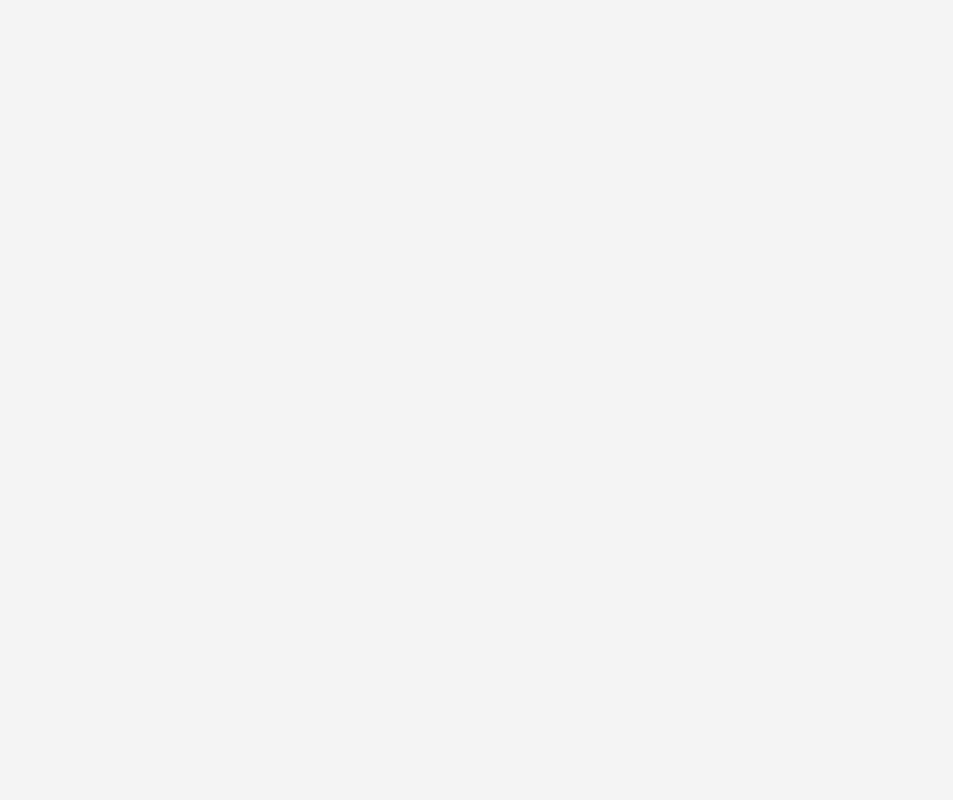
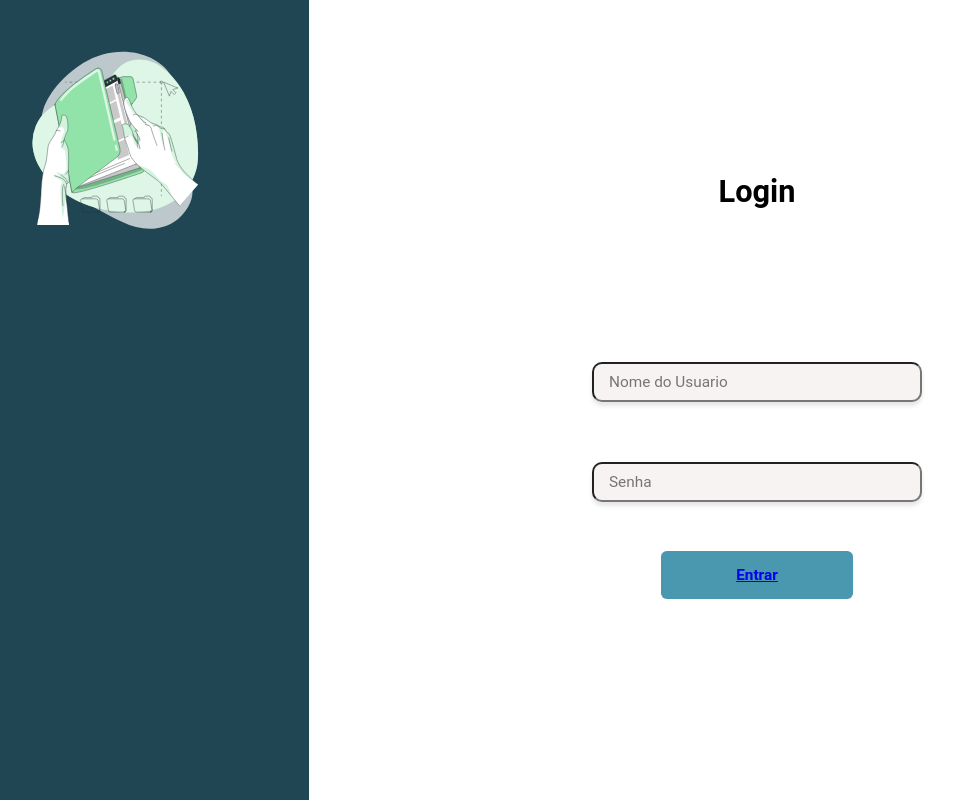
Before and after one commit to lamasog/ccp-system-front, a React (Create React App) app in the folder front_ccp/: page /register in a window 1280 px wide. Shown: the whole page, without its empty margins (75-1028 px from the left). Built offline with nearby package versions, Linux system fonts and the light colour scheme.

Commit message:
feat: add register page

```diff
--- a/front_ccp/src/components/SideBar/style.js
+++ b/front_ccp/src/components/SideBar/style.js
@@ -1,7 +1,7 @@
 import styled from 'styled-components';
 
 export const SideBarContainer = styled.div`
-  width: 300px;
+  width: 30%;
   height: 100vh;
   display: flex;
   flex-direction: column;
--- /dev/null
+++ b/front_ccp/src/pages/RegisterPage/index.js
@@ -0,0 +1,33 @@
+import React from 'react';
+import {ContainerPage, ContainerMain, ContainerRegister} from './style'
+import {Input} from '../../components/Input/index'
+import { Link } from 'react-router-dom';
+import SideBar from '../../components/SideBar'
+
+function Register() {
+
+  return (
+    <ContainerPage>
+        <ContainerMain>
+            <SideBar></SideBar>
+            <ContainerRegister>
+                <h1>Login</h1>
+                <form>
+                    <Input
+                        placeholder="Nome do Usuario"
+                        type="name"
+                    />
+                    <Input
+                        placeholder="Senha"
+                        type="password"
+                        required
+                    />
+                    <button className="buttonSubmit" type="submit"><Link to="/">Entrar</Link></button>
+                </form>
+            </ContainerRegister>
+        </ContainerMain>
+    </ContainerPage>
+  );
+}
+
+export default Register;
--- /dev/null
+++ b/front_ccp/src/pages/RegisterPage/style.js
@@ -0,0 +1,54 @@
+import styled from 'styled-components';
+
+export const ContainerPage = styled.div`
+  width: 100vw;
+  height: 100vh;
+  display: flex;
+  flex-direction: row;
+`;
+
+export const ContainerMain = styled.div`
+  width: 100vw;
+  height: 100vh;
+  background-color: #FFFFFF;
+  display: flex;
+  flex-direction: row;
+  justify-content: space-around;
+  align-items: center;
+`;
+
+export const ContainerRegister = styled.div`
+  width: 70%;
+  height: 70vh;
+  margin-top: 5rem;
+  margin-bottom: 6rem;
+  display:flex;
+  flex-direction: column;
+  align-items: center;
+  justify-content: space-around;
+  .buttonSubmit {
+    width: 20rem;
+    height: 5rem;
+    background: var(--color-button-background);
+    color: var(--color-highlight-text);
+    border: 0;
+    border-radius: 0.6rem;
+    cursor: pointer;
+    font-weight: 700;
+    display: flex;
+    align-items: center;
+    justify-content: center;
+    text-decoration: none;
+    transition: 0.2s;
+    margin: 2rem 0 1.2rem 0;
+  }
+  .buttonSubmit:hover {
+    opacity: 0.8;
+  }
+  form {
+    width: 100%;
+    display: flex;
+    flex-direction: column;
+    align-items: center;
+  }
+`;
--- a/front_ccp/src/pages/index.js
+++ b/front_ccp/src/pages/index.js
@@ -1,19 +1,20 @@
 import React from 'react';
-import { BrowserRouter as Router, Switch, Route, Link } from "react-router-dom";
+import { BrowserRouter as Router, Route } from "react-router-dom";
 
 import MainPage from './CCPMainPage/index';
 import FormPage from './FormPage/index';
 import LoginPage from './Login/index';
 import StudentMainPage from './StudentMainPage/index';
-
+import RegisterPage from './RegisterPage/index'
 
 const Webpages = () => {
     return(
         <Router>
-            <Route exact path="/" component = {MainPage} />
+            <Route exact path="/" component = {LoginPage} />
+            <Route path="/ccp" component = {MainPage} />
             <Route path="/form" component = {FormPage} />
-            <Route path="/login" component = {LoginPage} />
             <Route path="/student" component = {StudentMainPage} />
+            <Route path="/register" component = {RegisterPage} />
         </Router>
     );
 };
```
Also changed, not shown: 1 other file (tests, documents, lock files or other folders).
